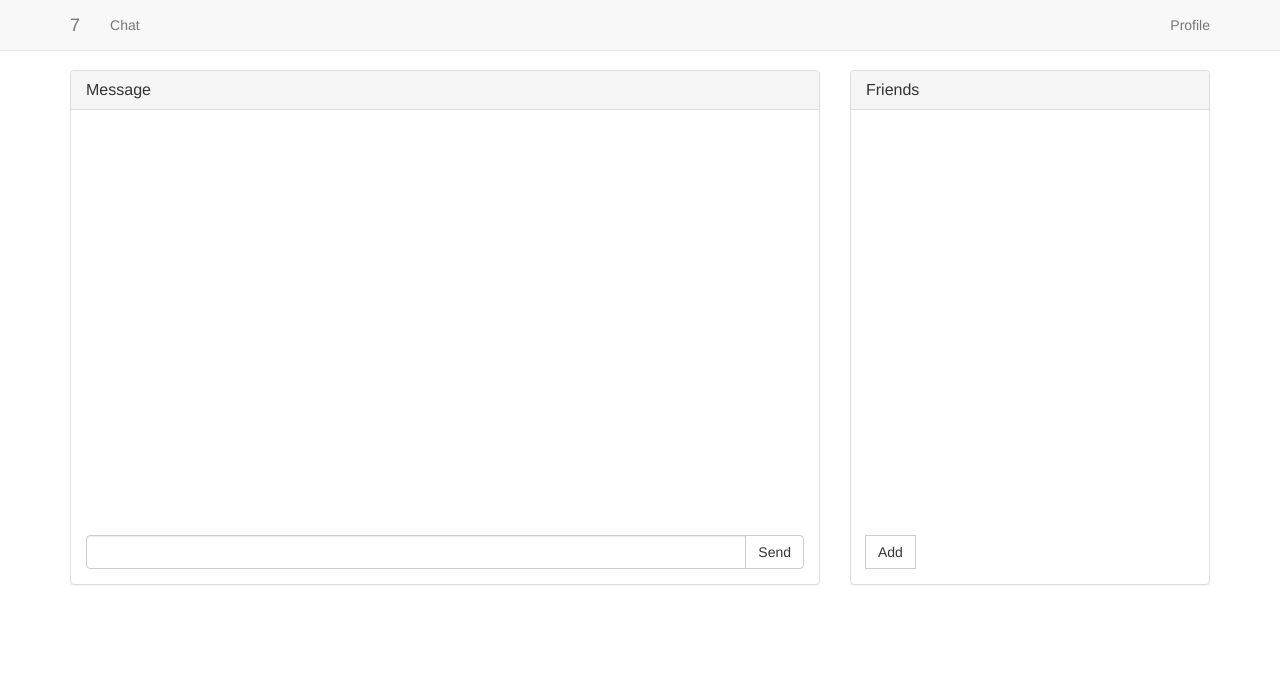
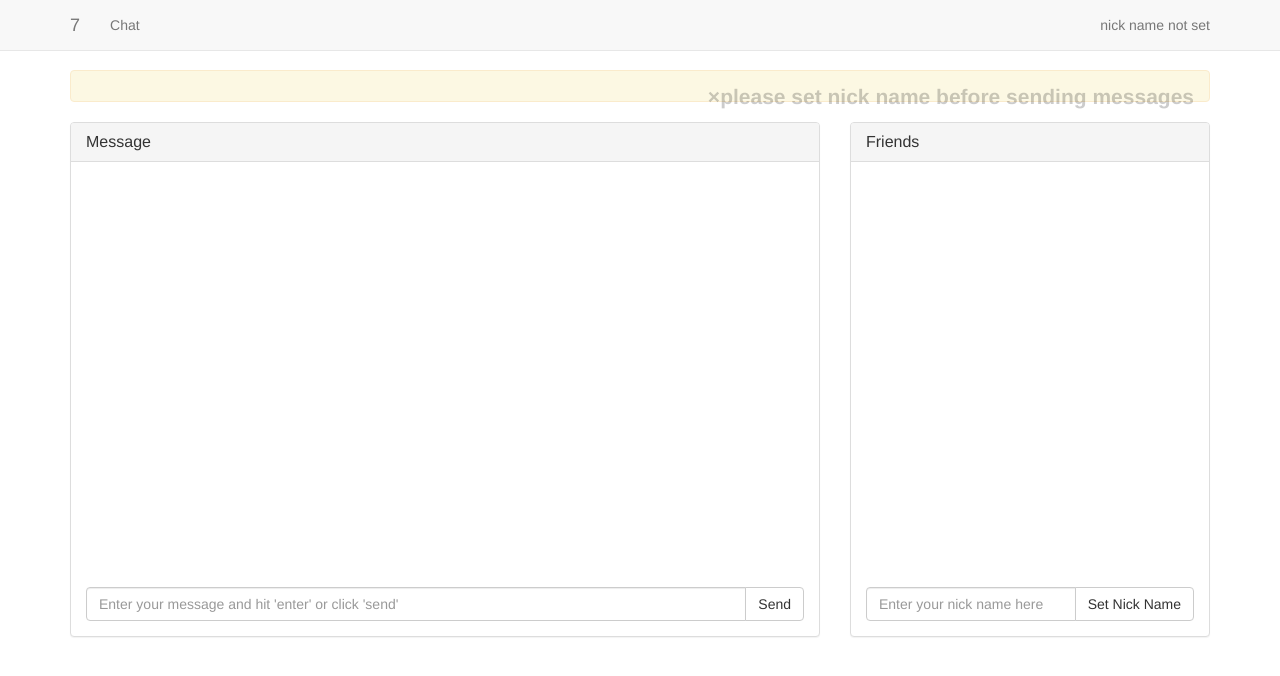
Before and after one commit to JerryYangJin/chat, a Node project: template views/index.jade in a window 1280 px wide. Shown: the top 676 px of the page. Run offline with Node 20 templates, Linux system fonts and the light colour scheme; the template is opened without the code that fills it: most values are stand-ins (such as "Sample title", 1, 10 or a date in 2020); some libraries are stand-ins or nearby versions.

Commit message:
nick name

```diff
--- a/public/js/chat.js
+++ b/public/js/chat.js
@@ -1,11 +1,24 @@
 $(function(){
     var socket = io();
-      $('form').submit(function(){
+
+    socket.on('chat message', function(msg){
+      $('#messages').append($('<li>').text(msg));
+    });
+
+    $('#mf').submit(function(){
+      if($('#nick').val()){
         socket.emit('chat message', $('#m').val());
         $('#m').val('');
-        return false;
-      });
-      socket.on('chat message', function(msg){
-        $('#messages').append($('<li>').text(msg));
-      });
+      }
+      return false;
+    });
+
+    $('#ff').submit(function(){
+      $('#nav-name').text(($('#nick').val()?$('#nick').val():'nick name not set'));
+      if($('#nick').val()){
+        socket.emit('register', $('#nick').val());
+      }
+      return false;
+    });
+
 })
--- a/views/index.jade
+++ b/views/index.jade
@@ -16,9 +16,14 @@
             a Chat
         ul.nav.navbar-nav.navbar-right
           li
-            a Profile
+            a#nav-name nick name not set
 
   div.container
+    .alert.alert-warning.alert-dismissible(role='alert')
+      button.close(type='button', data-dismiss='alert')
+        span(aria-hidden='true') ×
+        span.sr-only Close
+        | please set nick name before sending messages
     .row
       .col-md-8
         .panel.panel-default
@@ -26,9 +31,9 @@
             h3.panel-title Message
           .panel-body
             ul#messages
-            form(role='form')
+            form#mf(role='form')
               .input-group
-                input#m.form-control(type='text')
+                input#m.form-control(type='text', placeholder="Enter your message and hit 'enter' or click 'send'")
                 span.input-group-btn
                   button.btn.btn-default(type='submit') Send
       .col-md-4
@@ -37,7 +42,8 @@
             h3.panel-title Friends
           .panel-body
             ul#friends
-            form(role='form')
+            form#ff(role='form')
               .input-group
+                input#nick.form-control(type='text', placeholder="Enter your nick name here")
                 span.input-group-btn
-                  button.btn.btn-default(type='button') Add
+                  button.btn.btn-default(type='submit') Set Nick Name
```
Also changed, not shown: bin/www.
